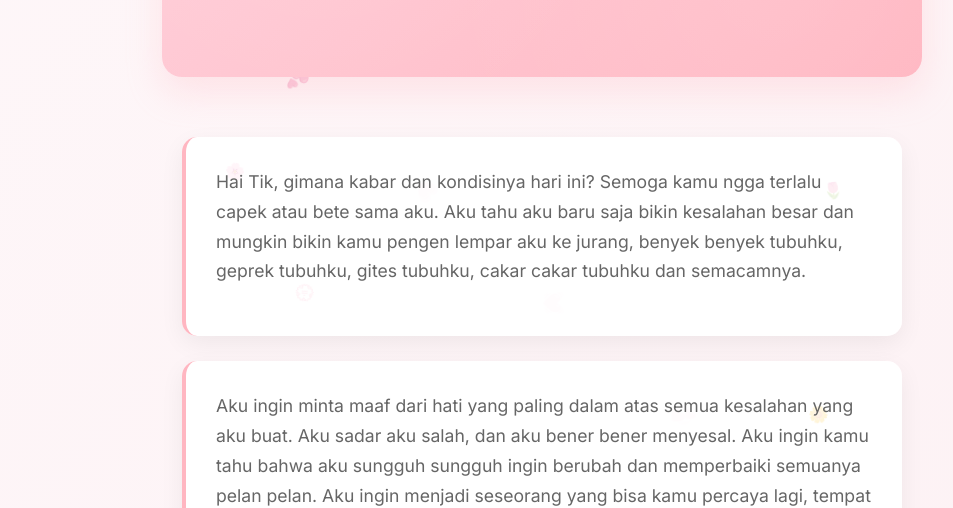
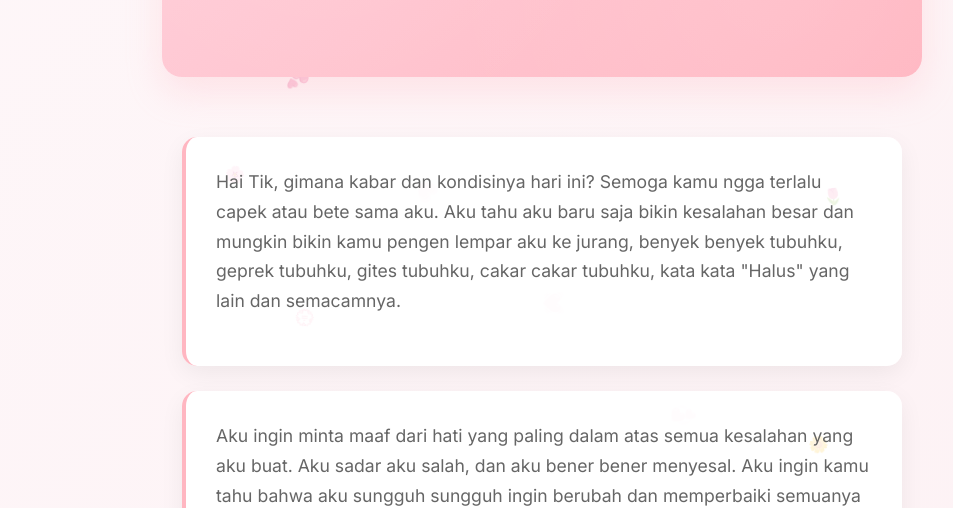
Before and after one commit to gymnsttiar/buatkm, a plain HTML site: page index.html in a window 1280 px wide. Shown: the part 292-800 px from the top of the page, without its empty margins (98-1051 px from the left). Drawn offline with nearby package versions, Linux system fonts and the light colour scheme.

Commit message:
Update index.html

```diff
--- a/index.html
+++ b/index.html
@@ -601,7 +601,7 @@
                     <div class="message-decoration decoration-2">🌷</div>
                     <div class="message-decoration decoration-3">💮</div>
 
-                    <p>Hai Tik, gimana kabar dan kondisinya hari ini? Semoga kamu ngga terlalu capek atau bete sama aku. Aku tahu aku baru saja bikin kesalahan besar dan mungkin bikin kamu pengen lempar aku ke jurang, benyek benyek tubuhku, geprek tubuhku, gites tubuhku, cakar cakar tubuhku dan semacamnya.</p>
+                    <p>Hai Tik, gimana kabar dan kondisinya hari ini? Semoga kamu ngga terlalu capek atau bete sama aku. Aku tahu aku baru saja bikin kesalahan besar dan mungkin bikin kamu pengen lempar aku ke jurang, benyek benyek tubuhku, geprek tubuhku, gites tubuhku, cakar cakar tubuhku, kata kata "Halus" yang lain dan semacamnya.</p>
                 </div>
 
                 <div class="message-block">
```
